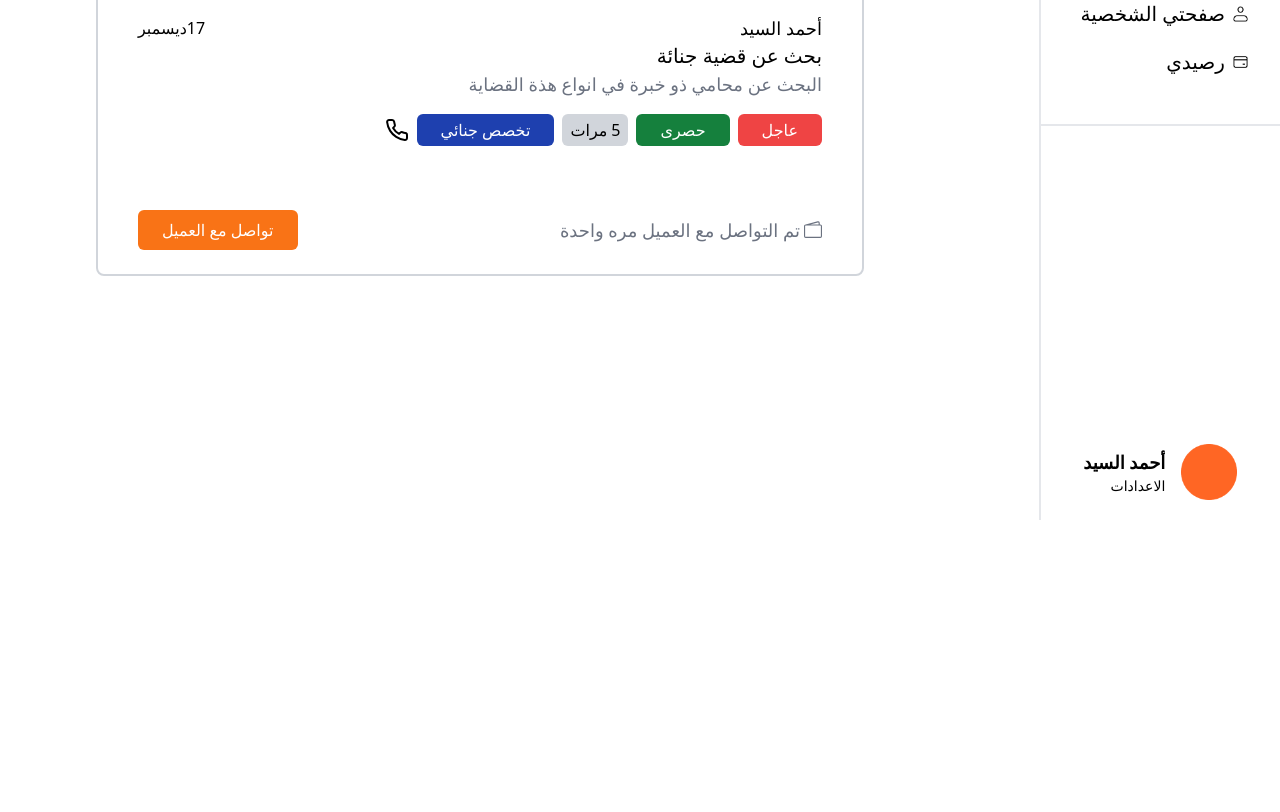
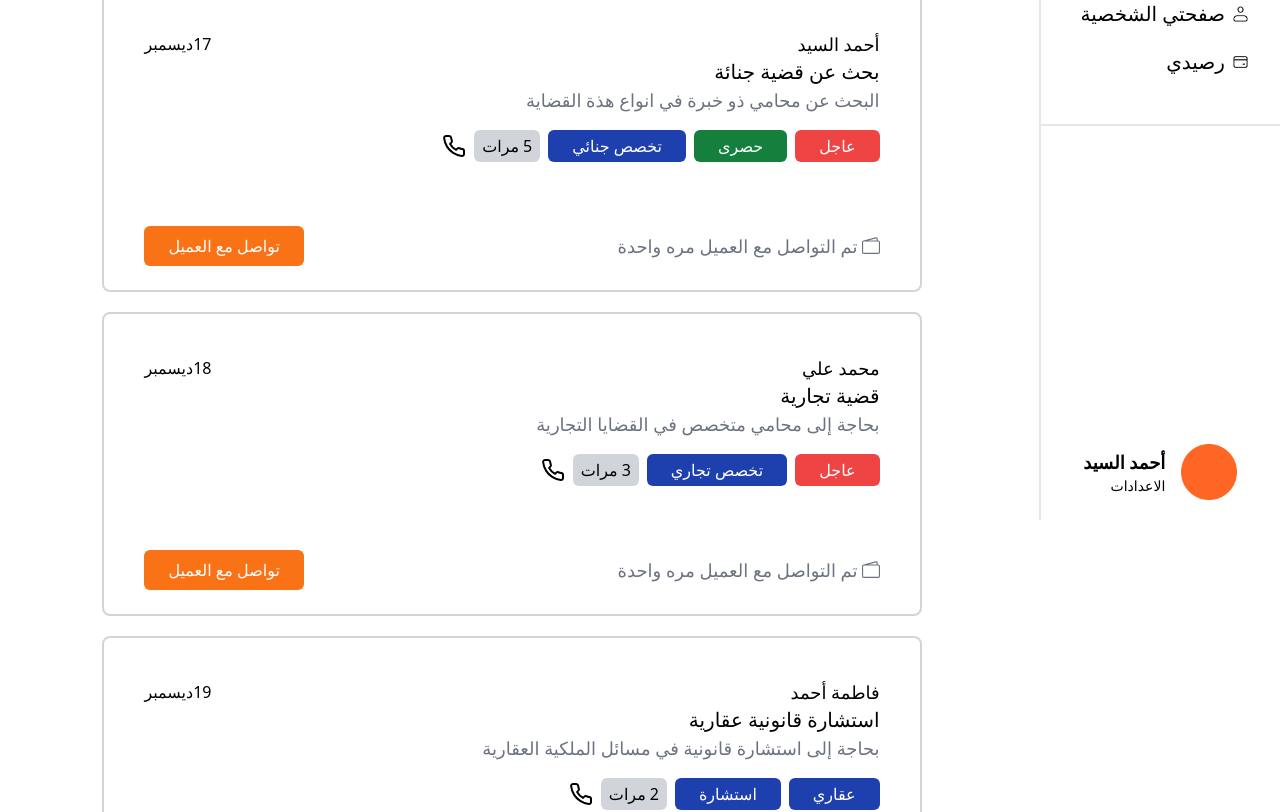
Before and after one commit to DynamicDOMinator/Alnasiri, a Next.js app: page /Lawyer-dashboard in a window 1280 px wide. Shown: the part 280-1092 px from the top of the page. Before the commit the page ends 800 px from the top, so only its background shows below. Built offline with nearby package versions, Linux system fonts and the light colour scheme.

Commit message:
update foras

```diff
--- a/src/app/(with-header)/Register-Lawyer/page.js
+++ b/src/app/(with-header)/Register-Lawyer/page.js
@@ -1,6 +1,9 @@
 import React from "react";
 import LawyersRegister from "../../components/Register/LawyersRegister";
-
+export const metadata = {
+  title: "نصيري-تسجيل المحامي",
+  description: "Generated by create next app",
+};
 function page() {
   return <LawyersRegister />;
 }
--- a/src/app/Lawyer-dashboard/MyForas/page.jsx
+++ b/src/app/Lawyer-dashboard/MyForas/page.jsx
@@ -11,7 +11,7 @@ export default function MyForas() {
 
   return (
     <div>
-      <p className="lg:text-right text-center py-5 bg-white lg:bg-none lg:shadow-none shadow-md lg:pt-2 text-xl  md:text-3xl font-semibold">
+      <p className="lg:text-right text-center py-5 bg-white lg:bg-none lg:shadow-none shadow-md lg:pt-20 text-xl  md:text-3xl font-semibold">
         فرصي
       </p>
 
--- a/src/app/Lawyer-dashboard/layout.js
+++ b/src/app/Lawyer-dashboard/layout.js
@@ -10,8 +10,8 @@ export default function LawyerDashboardLayout({ children }) {
     <html lang="ar">
       <body>
         <div className="lg:flex justify-between">
-          <div className="lg:basis-3/4">{children}</div>
-          <div className="lg:basis-1/4">
+          <div className="lg:basis-4/5">{children}</div>
+          <div className="lg:basis-1/5 ">
             <Sidebar />
           </div>
         </div>
--- /dev/null
+++ b/src/app/Lawyer-dashboard/lead-details/[id]/page.jsx
@@ -0,0 +1,23 @@
+"use client";
+import { useEffect } from "react";
+import { useParams } from "next/navigation";
+
+export default function LeadDetails() {
+  const { id } = useParams();
+
+  useEffect(() => {
+    const saved = localStorage.getItem("seenLeads");
+    const seenLeads = saved ? JSON.parse(saved) : [];
+
+    if (!seenLeads.includes(Number(id))) {
+      const updatedSeenLeads = [...seenLeads, Number(id)];
+      localStorage.setItem("seenLeads", JSON.stringify(updatedSeenLeads));
+    }
+  }, [id]);
+
+  return (
+    <div className="max-w-6xl mx-auto p-5">
+      <h1 className="text-2xl font-semibold text-right">تفاصيل الفرصة {id}</h1>
+    </div>
+  );
+}
--- a/src/app/Lawyer-dashboard/page.jsx
+++ b/src/app/Lawyer-dashboard/page.jsx
@@ -1,10 +1,91 @@
+"use client";
 import Image from "next/image";
 import { LuPhone } from "react-icons/lu";
 import { BsWallet2 } from "react-icons/bs";
+import { useRouter } from "next/navigation";
+import { useState, useEffect } from "react";
 
 export default function Foras() {
+  const router = useRouter();
+  const [seenLeads, setSeenLeads] = useState([]);
+
+  useEffect(() => {
+    const saved = localStorage.getItem("seenLeads");
+    if (saved) {
+      setSeenLeads(JSON.parse(saved));
+    }
+  }, []);
+
+  const leadsData = [
+    {
+      id: 1,
+      date: "17",
+      month: "ديسمبر",
+      name: "أحمد السيد",
+      title: "بحث عن قضية جنائة",
+      description: "البحث عن محامي ذو خبرة في انواع هذة القضاية",
+      tags: ["عاجل", "حصرى", "تخصص جنائي"],
+      contactCount: 5,
+    },
+    {
+      id: 2,
+      date: "18",
+      month: "ديسمبر",
+      name: "محمد علي",
+      title: "قضية تجارية",
+      description: "بحاجة إلى محامي متخصص في القضايا التجارية",
+      tags: ["عاجل", "تخصص تجاري"],
+      contactCount: 3,
+    },
+    {
+      id: 3,
+      date: "19",
+      month: "ديسمبر",
+      name: "فاطمة أحمد",
+      title: "استشارة قانونية عقارية",
+      description: "بحاجة إلى استشارة قانونية في مسائل الملكية العقارية",
+      tags: ["عقاري", "استشارة"],
+      contactCount: 2,
+    },
+    {
+      id: 4,
+      date: "20",
+      month: "ديسمبر",
+      name: "عمر محمود",
+      title: "قضية أحوال شخصية",
+      description: "يبحث عن محامي متخصص في قضايا الأحوال الشخصية",
+      tags: ["أحوال شخصية", "عاجل"],
+      contactCount: 4,
+    },
+    {
+      id: 5,
+      date: "21",
+      month: "ديسمبر",
+      name: "سارة خالد",
+      title: "نزاع عمالي",
+      description: "مشكلة قانونية متعلقة بحقوق العمال",
+      tags: ["عمالي", "حصرى"],
+      contactCount: 1,
+    },
+    {
+      id: 6,
+      date: "22",
+      month: "ديسمبر",
+      name: "ياسر محمد",
+      title: "قضية إدارية",
+      description: "بحاجة إلى محامي متخصص في القضايا الإدارية",
+      tags: ["إداري", "تخصص إداري"],
+      contactCount: 6,
+    },
+
+  ];
+
+  const handleLeadClick = (leadId) => {
+    router.push(`Lawyer-dashboard/lead-details/${leadId}`);
+  };
+
   return (
-    <div>
+    <div className="max-w-6xl  pb-24 lg:pb-0  ">
       <p className="lg:text-right text-center py-5 bg-white lg:bg-none lg:shadow-none shadow-md lg:pt-20 text-xl  md:text-3xl font-semibold">
         فرص
       </p>
@@ -18,31 +99,50 @@ export default function Foras() {
       </div>{" "}
       <div className="w-[80%] lg:mx-auto">
         <p className="flex items-center gap-1 w-fit px-4 rounded-lg">
-          فرص <span>5</span>
+          فرص <span>{leadsData.length}</span>
         </p>{" "}
       </div>
       {/* all leads display  */}
-        <div className="flex flex-col gap-2 justify-center items-center px-4 md:px-5 lg:px-0 mt-5">
-        <div className="border-2 border-gray-300 rounded-lg lg:w-[80%] w-full md:px-10 px-3 py-6">
-          <div className=" flex justify-between items-center ">
+      <div className="flex flex-col gap-5 pb-10 justify-center items-center px-4 md:px-5 lg:px-0 mt-5">
+        {leadsData.map((lead) => (
+          <div
+            key={lead.id}
+            onClick={() => handleLeadClick(lead.id)}
+            className="relative border-2 border-gray-300 rounded-lg lg:w-[80%] w-full md:px-10 px-3 py-6 cursor-pointer hover:border-blue-500 transition-colors"
+          >
+            {seenLeads.includes(lead.id) && (
+              <span className="absolute top-3 left-8 bg-gray-500 text-white text-xs px-2 py-1 rounded-full">
+                تم المشاهدة
+              </span>
+            )}
+            <div className="flex justify-between mt-4 items-center">
               <p className="flex items-center">
-              {" "}
-              ديسمبر <span>17</span>{" "}
+                {lead.month} <span>{lead.date}</span>
               </p>
-            <p className="text-lg">أحمد السيد</p>
+              <p className="text-lg">{lead.name}</p>
             </div>
-          <p className="text-right text-xl">بحث عن قضية جنائة</p>
+            <p className="text-right text-xl">{lead.title}</p>
             <p className="text-right text-lg text-gray-500">
-            البحث عن محامي ذو خبرة في انواع هذة القضاية
+              {lead.description}
             </p>
-          <div className="flex flex-row-reverse flex-wrap md:flex-nowrap items-center gap-2 pt-4 text-white ">
-            <p className="bg-red-500 py-1 px-6 rounded-md">عاجل</p>
-            <p className="bg-green-700 py-1 px-6 rounded-md">حصرى</p>
+            <div className="flex flex-row-reverse flex-wrap md:flex-nowrap items-center gap-2 pt-4 text-white">
+              {lead.tags.map((tag, index) => (
+                <p
+                  key={index}
+                  className={`py-1 px-6 rounded-md ${
+                    tag === "عاجل"
+                      ? "bg-red-500"
+                      : tag === "حصرى"
+                        ? "bg-green-700"
+                        : "bg-blue-800"
+                  }`}
+                >
+                  {tag}
+                </p>
+              ))}
               <p className="flex gap-1 text-black bg-gray-300 py-1 px-2 rounded-md">
-              {" "}
-              مرات <span>5</span>
+                مرات <span>{lead.contactCount}</span>
               </p>
-            <p className="bg-blue-800 py-1 px-6 rounded-md">تخصص جنائي</p>
               <LuPhone className="text-black text-2xl" />
             </div>
             <div className="flex items-center md:flex-row flex-col-reverse gap-5 justify-between pt-16">
@@ -57,6 +157,7 @@ export default function Foras() {
               </p>
             </div>
           </div>
+        ))}
       </div>
       {/* end of the diplaying leads  */}
     </div>
--- a/src/app/components/LawyersDashboard/Sidebar.jsx
+++ b/src/app/components/LawyersDashboard/Sidebar.jsx
@@ -10,7 +10,7 @@ export default function Sidebar() {
   return (
     <div>
       {/* desktop screen */}
-      <div className="hidden lg:block gap-4 relative border-l-2 w-fit ml-auto h-screen">
+      <div className="   lg:fixed hidden lg:block gap-4 right-0 z-50 border-l-2 w-fit ml-auto h-screen">
         <div className="flex flex-col items-end gap-1 border-b-2  pr-6 pb-10  pt-20 text-xl ">
           <Link
             className={`flex gap-2 items-center p-2 pl-10 rounded-3xl hover:bg-[rgba(217,217,217,0.31)] ${
```
Also changed, not shown: src/app/(with-header)/Test/page.js (added, +101 -0 lines). Lines whose indentation alone changed are shown as unchanged.
